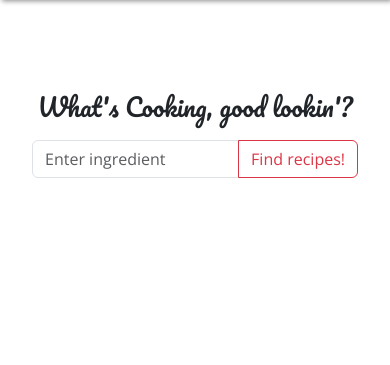
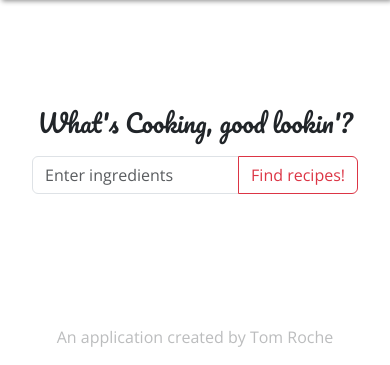
Before and after one commit to TomrocheDev/recipe-finder-with-api-data, a Flask app: page / in a window 390 px wide. Shown: the part 479-844 px from the top of the page. Run offline with Flask 3, Linux system fonts and the light colour scheme.

Commit message:
Make search form responsive for mobile display.

```diff
--- a/static/css/home.css
+++ b/static/css/home.css
@@ -25,6 +25,7 @@
   align-items: center;
   padding: 9rem 2rem;
   gap: 10px;
+  margin-top: 2rem;
 }
 
 .recipe-form-header {
@@ -76,6 +77,10 @@
 }
 
 @media only screen and (max-width: 800px) {
+  .find-recipes-form-container {
+    margin-top: 1rem;
+  }
+
   .find-recipes-form {
     width: 100%;
   }
--- a/static/css/overall-styles.css
+++ b/static/css/overall-styles.css
@@ -37,3 +37,11 @@ nav {
 .navbar-brand {
   font-family: "Pacifico", cursive;
 }
+
+footer {
+  width: 100%;
+  text-align: center;
+  position: absolute;
+  bottom: 1rem;
+  opacity: 30%;
+}
--- a/templates/index.html
+++ b/templates/index.html
@@ -93,8 +93,8 @@
             type="text"
             name="user-input"
             class="form-control"
-            placeholder="Enter ingredient"
-            aria-label="Enter ingredient" />
+            placeholder="Enter ingredients"
+            aria-label="Enter ingredients" />
           <button class="btn btn-outline-danger search-btn" type="submit">
             Find recipes!
           </button>
@@ -132,6 +132,8 @@
       {% endif %}
     </div>
 
+    <footer>An application created by Tom Roche</footer>
+
     <script
       src="https://cdn.jsdelivr.net/npm/bootstrap@5.3.0-alpha3/dist/js/bootstrap.bundle.min.js"
       integrity="sha384-ENjdO4Dr2bkBIFxQpeoTz1HIcje39Wm4jDKdf19U8gI4ddQ3GYNS7NTKfAdVQSZe"
```
